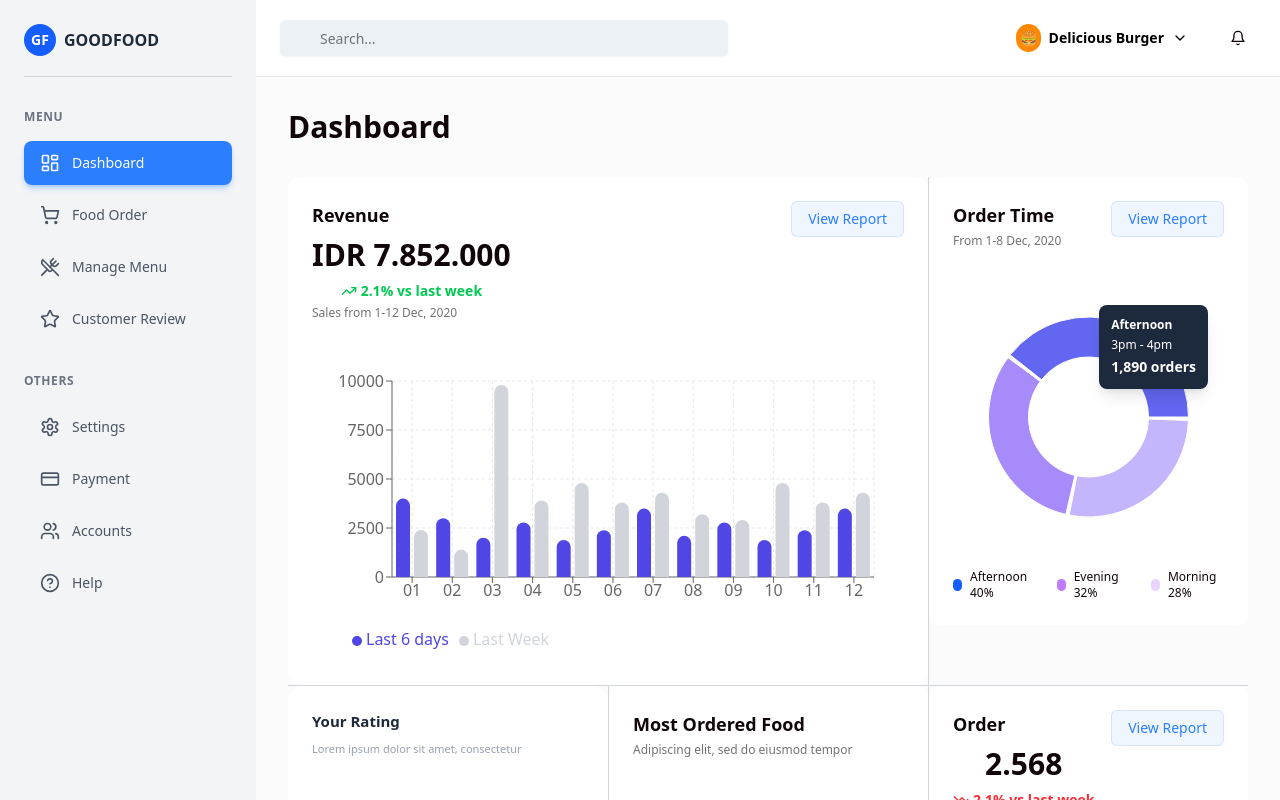
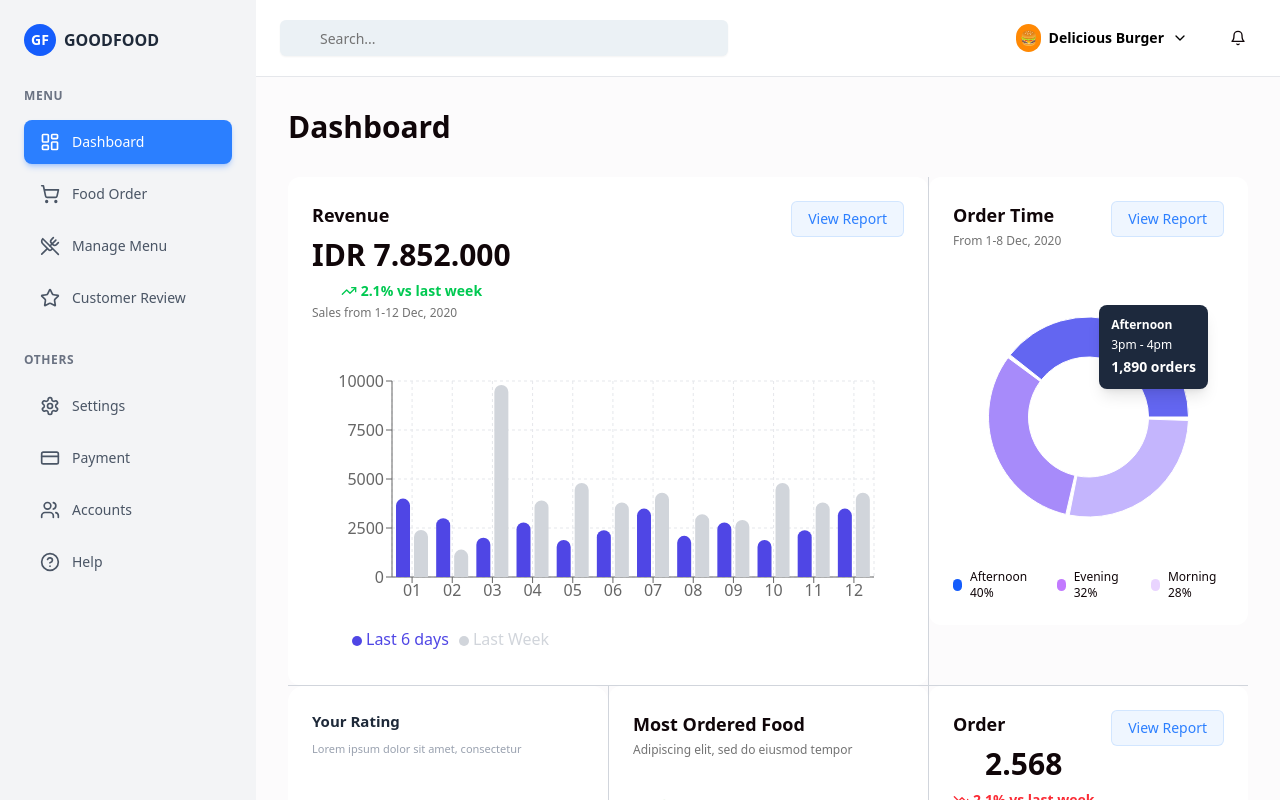
Before and after one commit to MHYAnate/goodFood, a Next.js app: page / in a window 1280 px wide. Built offline with nearby package versions, Linux system fonts and the light colour scheme.

Commit message:
feat:fixx

```diff
--- a/src/components/sideBar.tsx
+++ b/src/components/sideBar.tsx
@@ -78,7 +78,7 @@
 
         {/* Logo and User */}
         <div className="mb-6 sm:mb-8">
-          <div className=" border-b-1 pb-5 w-full border-gray-300 flex items-center gap-2 mb-4 sm:mb-6">
+          <div className=" flex items-center gap-2 mb-4 sm:mb-6">
             <div className="w-8 h-8 bg-blue-600 rounded-full flex items-center justify-center flex-shrink-0">
               <span className="text-white font-bold text-sm">GF</span>
             </div>
```
